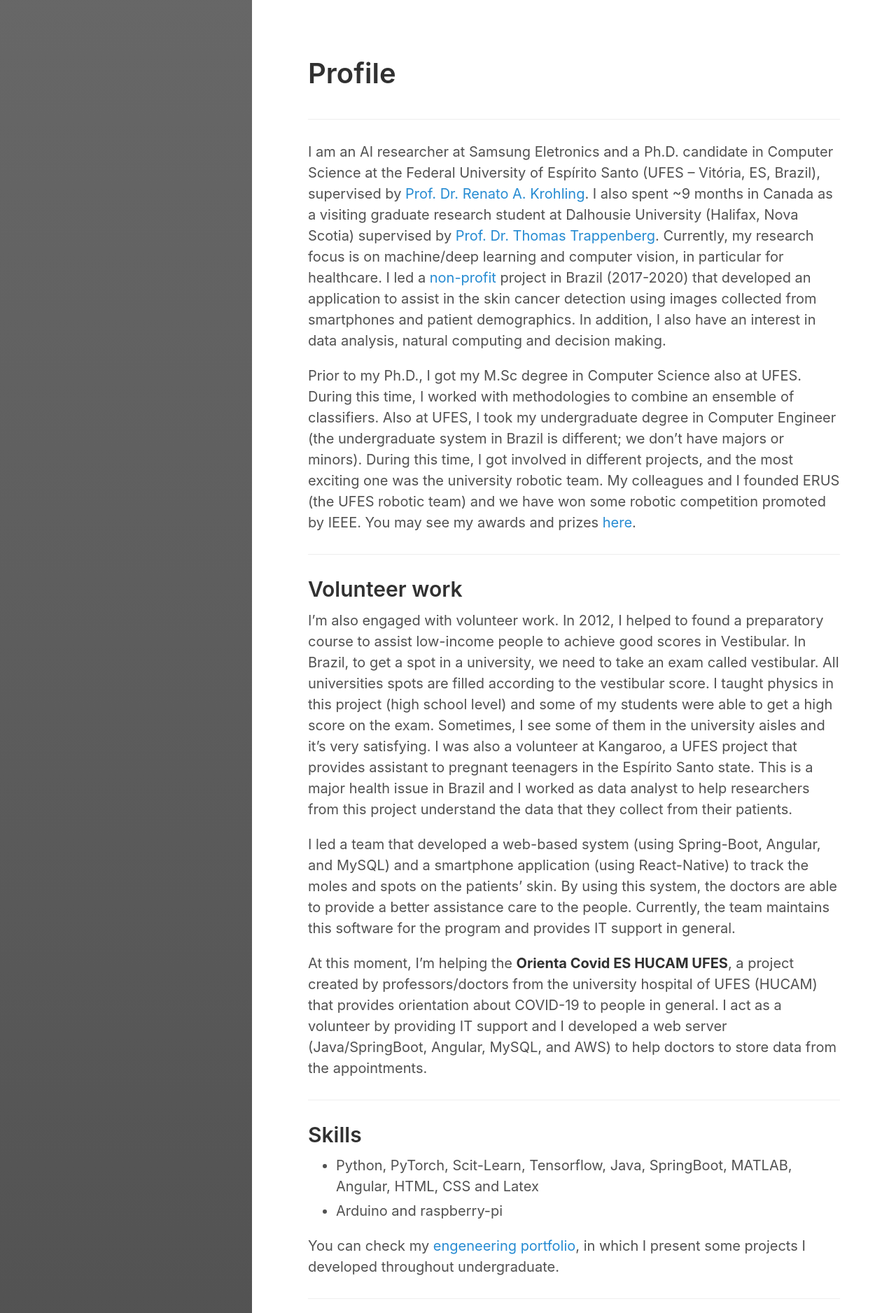
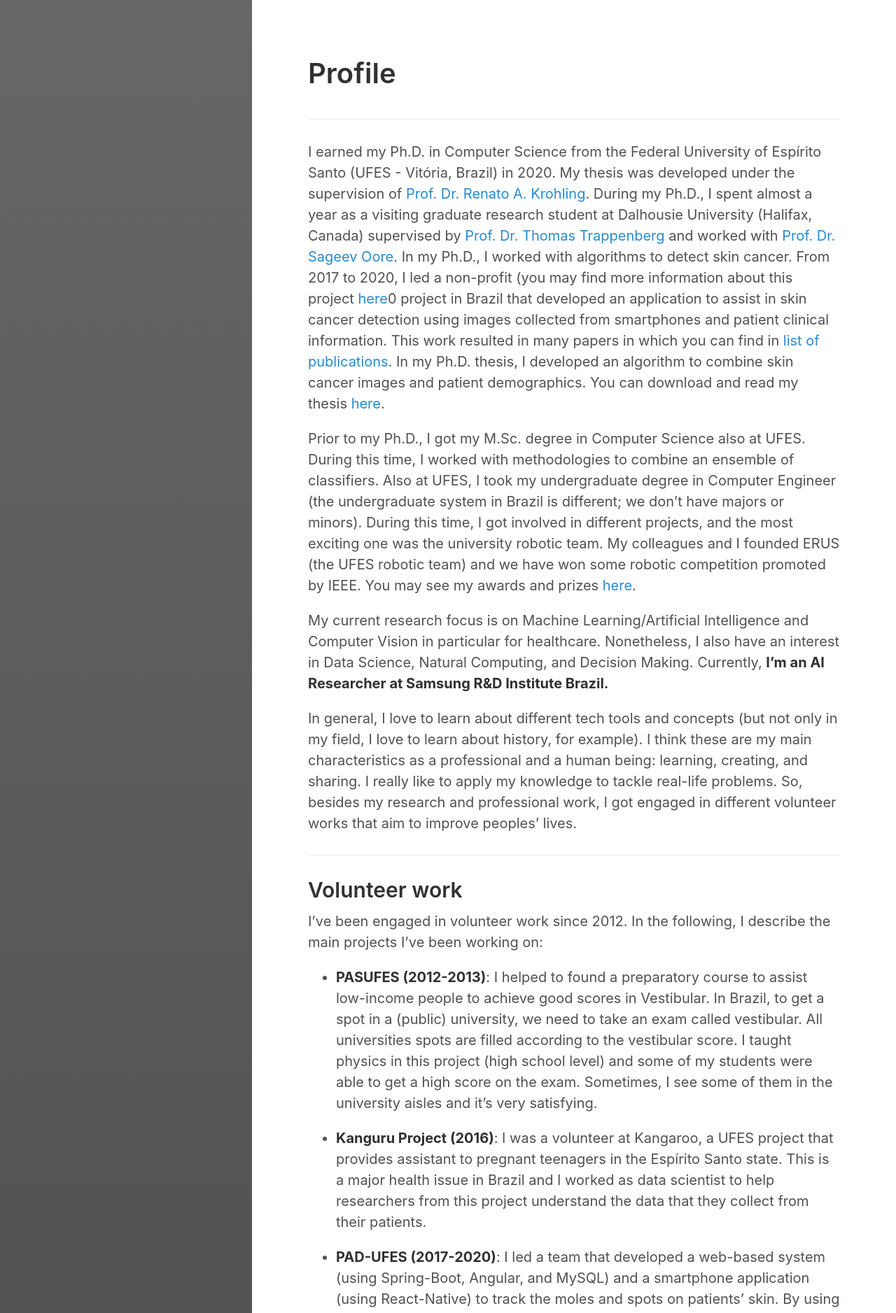
Before and after one commit to paaatcha/paaatcha.github.io, a Jekyll site: the page built from profile.md, in a window 1280 px wide. Shown: the top 1877 px of the page at 70% size. Built offline with Jekyll 4.4.1, drawn with Linux system fonts in a browser that asks for light colours; some of the changed text lies outside the part shown.

Commit message:
updating index

```diff
--- a/profile.md
+++ b/profile.md
@@ -6,18 +6,32 @@ sidebar_sort_order: 1
 ---
 
 ___
-I am an AI researcher at Samsung Eletronics and a Ph.D. candidate in Computer Science at the Federal University of Espírito Santo (UFES – Vitória, ES, Brazil), supervised by [Prof. Dr. Renato A. Krohling](http://inf.ufes.br/~rkrohling). I also spent ~9 months in Canada as a visiting graduate research student at Dalhousie University (Halifax, Nova Scotia) supervised by [Prof. Dr. Thomas Trappenberg](https://www.dal.ca/faculty/computerscience/faculty-staff/thomas-trappenberg.html). Currently, my research focus is on machine/deep learning and computer vision, in particular for healthcare. I led a [non-profit](http://pachecoandre.com.br/pages/projects/skin_cancer_diagnosis) project in Brazil (2017-2020) that developed an application to assist in the skin cancer detection using images collected from smartphones and patient demographics. In addition, I also have an interest in data analysis, natural computing and decision making.
 
-Prior to my Ph.D., I got my M.Sc degree in Computer Science also at UFES. During this time, I worked with methodologies to combine an ensemble of classifiers. Also at UFES, I took my undergraduate degree in Computer Engineer (the undergraduate system in Brazil is different; we don’t have majors or minors). During this time, I got involved in different projects, and the most exciting one was the university robotic team. My colleagues and I founded ERUS (the UFES robotic team) and we have won some robotic competition promoted by IEEE. You may see my awards and prizes [here](http://pachecoandre.com.br/research.html#awards).
+
+I earned my Ph.D. in Computer Science from the Federal University of Espírito Santo  (UFES - Vitória, Brazil) in 2020. My thesis was developed under the supervision of [Prof. Dr. Renato A. Krohling](http://inf.ufes.br/~rkrohling). During my Ph.D., I spent almost a year as a visiting graduate research student at Dalhousie University (Halifax, Canada) supervised by [Prof. Dr. Thomas Trappenberg](https://www.dal.ca/faculty/computerscience/faculty-staff/thomas-trappenberg.html) and worked with [Prof. Dr. Sageev Oore](https://www.dal.ca/faculty/computerscience/faculty-staff/sageev-oore.html). In my Ph.D., I worked with algorithms to detect skin cancer. From 2017 to 2020, I led a non-profit (you may find more information about this project [here](http://pachecoandre.com.br/pages/projects/skin_cancer_diagnosis)0 project in Brazil that developed an application to assist in skin cancer detection using images collected from smartphones and patient clinical information. This work resulted in many papers in which you can find in [list of publications](research). In my Ph.D. thesis, I developed an algorithm to combine skin cancer images and patient demographics. You can download and read my thesis [here]().
+
+
+Prior to my Ph.D., I got my M.Sc. degree in Computer Science also at UFES. During this time, I worked with methodologies to combine an ensemble of classifiers. Also at UFES, I took my undergraduate degree in Computer Engineer (the undergraduate system in Brazil is different; we don’t have majors or minors). During this time, I got involved in different projects, and the most exciting one was the university robotic team. My colleagues and I founded ERUS (the UFES robotic team) and we have won some robotic competition promoted by IEEE. You may see my awards and prizes [here](http://pachecoandre.com.br/research.html#awards).
+
+My current research focus is on Machine Learning/Artificial Intelligence and Computer Vision in particular for healthcare. Nonetheless, I also have an interest in Data Science, Natural Computing, and Decision Making. Currently, **I’m an AI Researcher at Samsung R&D Institute Brazil.**
+
+
+
+In general, I love to learn about different tech tools and concepts (but not only in my field, I love to learn about history, for example). I think these are my main characteristics as a professional and a human being: learning, creating, and sharing. I really like to apply my knowledge to tackle real-life problems. So, besides my research and professional work, I got engaged in different volunteer works that aim to improve peoples' lives.
 
 ___
 
 ## Volunteer work
-I’m also engaged with volunteer work. In 2012, I helped to found a preparatory course to assist low-income people to achieve good scores in Vestibular. In Brazil, to get a spot in a university, we need to take an exam called vestibular. All universities spots are filled according to the vestibular score. I taught physics in this project (high school level) and some of my students were able to get a high score on the exam. Sometimes, I see some of them in the university aisles and it’s very satisfying. I was also a volunteer at Kangaroo, a UFES project that provides assistant to pregnant teenagers in the Espírito Santo state. This is a major health issue in Brazil and I worked as data analyst to help researchers from this project understand the data that they collect from their patients.
 
-I led a team that developed a web-based system (using Spring-Boot, Angular, and MySQL) and a smartphone application (using React-Native) to track the moles and spots on the patients’ skin. By using this system, the doctors are able to provide a better assistance care to the people. Currently, the team maintains this software for the program and provides IT support in general.
+I've been engaged in volunteer work since 2012. In the following, I describe the main projects I've been working on:
 
-At this moment, I'm helping the **Orienta Covid ES HUCAM UFES**, a project created by professors/doctors from the university hospital of UFES (HUCAM) that provides orientation about COVID-19 to people in general. I act as a volunteer by providing IT support and I developed a web server (Java/SpringBoot, Angular, MySQL, and AWS) to help doctors to store data from the appointments.
++ **PASUFES (2012-2013)**: I helped to found a preparatory course to assist low-income people to achieve good scores in Vestibular. In Brazil, to get a spot in a (public) university, we need to take an exam called vestibular. All universities spots are filled according to the vestibular score. I taught physics in this project (high school level) and some of my students were able to get a high score on the exam. Sometimes, I see some of them in the university aisles and it’s very satisfying.
+
++ **Kanguru Project (2016)**: I was a volunteer at Kangaroo, a UFES project that provides assistant to pregnant teenagers in the Espírito Santo state. This is a major health issue in Brazil and I worked as data scientist to help researchers from this project understand the data that they collect from their patients.
+
++ **PAD-UFES (2017-2020)**: I led a team that developed a web-based system (using Spring-Boot, Angular, and MySQL) and a smartphone application (using React-Native) to track the moles and spots on patients’ skin. By using this system, the doctors are able to provide a better assistance care to the people. Currently, the team maintains this software for the program and provides IT support in general. Right now, we open-sourced the web-server, and you can find it [here](https://github.com/labcin-ufes/PAD-UFES-20/tree/master/software).
+
++ **Orienta Covid ES HUCAM UFES**: this is a project created by professors/doctors from the university hospital of UFES (HUCAM) that provides orientation about COVID-19 to people in general. I act as a volunteer by providing IT support and developing a web server (Java/SpringBoot, Angular, MySQL, and AWS) to help doctors to store data from the appointments.
 
 ___
 
@@ -42,7 +56,7 @@ My main topics of interest are:
 + Deep Learning
 + Medical imaging
 + ML for Healthcare
-+ Data analysis
++ Data Science
 + Decision making
 + Information fusion
 + Evolutionary algorithms
```
Also changed, not shown: other parts of profile.md (+1 -1 lines), index.md (+1 -1 lines).
